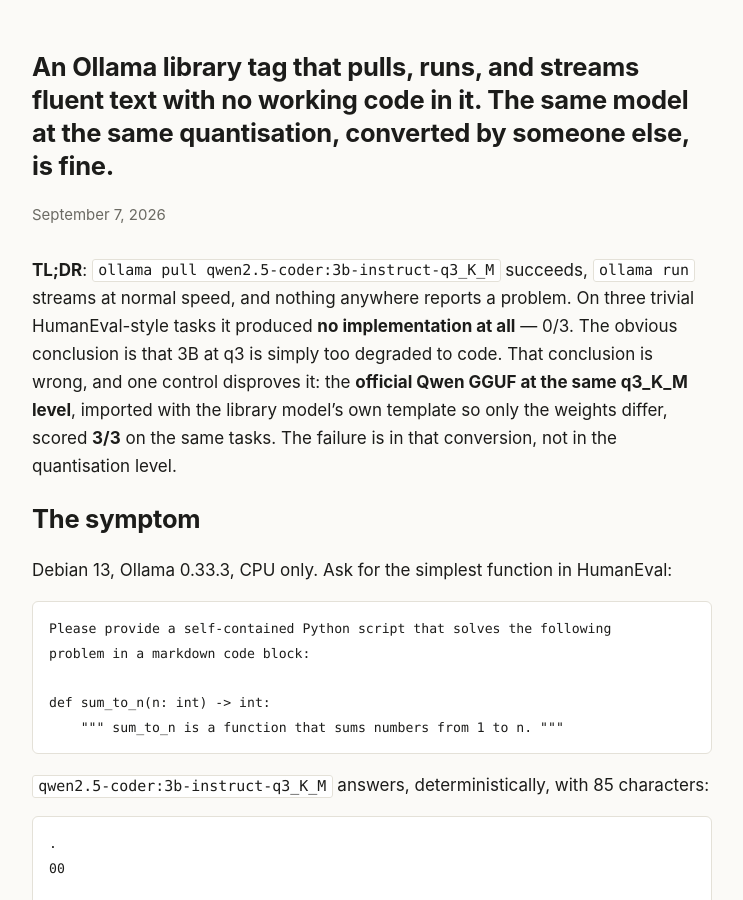
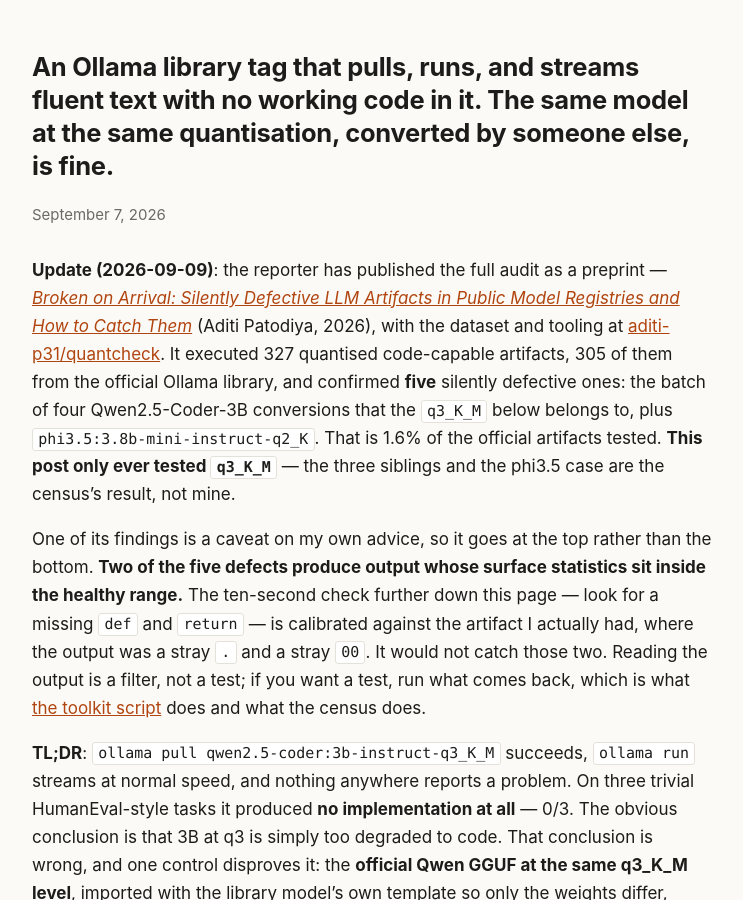
Before and after one commit to mitoyosh/homelab-postmortem, a Jekyll site: the page built from _posts/2026-09-07-ollama-library-quant-is-broken-not-the-quant-level.md, in a window 1280 px wide and 900 px high, scrolled down 224 px. Shown: the whole window, without its empty margins (268-1011 px from the left). Built offline with Jekyll 4.4.1, drawn with Linux system fonts in a browser that asks for light colours; some of the changed text lies outside the part shown.

Commit message:
Ollama quant post: update with the upstream preprint, and correct the ten-second check
arXiv:2609.05881 confirms the four Qwen conversions and the phi3.5 case
this post explicitly left unverified. Two of the five defects emit output
whose surface statistics look healthy, so the 'no def, no return' check
published here is a filter, not a test, and now says so.

Co-Authored-By: Claude Opus 5 <noreply@anthropic.com>

````diff
--- a/_posts/2026-09-07-ollama-library-quant-is-broken-not-the-quant-level.md
+++ b/_posts/2026-09-07-ollama-library-quant-is-broken-not-the-quant-level.md
@@ -5,6 +5,27 @@ excerpt: "qwen2.5-coder:3b-instruct-q3_K_M downloads cleanly, loads at normal sp
 devto_title: "An Ollama tag that pulls and runs and has no working code in it. The same model at the same quantisation, elsewhere, is fine."
 devto_tags: ai, ollama, llm, devops
 ---
+
+**Update (2026-09-09)**: the reporter has published the full audit as a
+preprint — [*Broken on Arrival: Silently Defective LLM Artifacts in Public Model
+Registries and How to Catch Them*](https://arxiv.org/abs/2609.05881) (Aditi
+Patodiya, 2026), with the dataset and tooling at
+[aditi-p31/quantcheck](https://github.com/aditi-p31/quantcheck). It executed 327
+quantised code-capable artifacts, 305 of them from the official Ollama library,
+and confirmed **five** silently defective ones: the batch of four
+Qwen2.5-Coder-3B conversions that the `q3_K_M` below belongs to, plus
+`phi3.5:3.8b-mini-instruct-q2_K`. That is 1.6% of the official artifacts tested.
+**This post only ever tested `q3_K_M`** — the three siblings and the phi3.5 case
+are the census's result, not mine.
+
+One of its findings is a caveat on my own advice, so it goes at the top rather
+than the bottom. **Two of the five defects produce output whose surface
+statistics sit inside the healthy range.** The ten-second check further down
+this page — look for a missing `def` and `return` — is calibrated against the
+artifact I actually had, where the output was a stray `.` and a stray `00`. It
+would not catch those two. Reading the output is a filter, not a test; if you
+want a test, run what comes back, which is what [the toolkit
+script](https://homelabpostmortem.com/toolkit/) does and what the census does.
 
 **TL;DR**: `ollama pull qwen2.5-coder:3b-instruct-q3_K_M` succeeds, `ollama run` streams at normal speed, and nothing anywhere reports a problem. On three trivial HumanEval-style tasks it produced **no implementation at all** — 0/3. The obvious conclusion is that 3B at q3 is simply too degraded to code. That conclusion is wrong, and one control disproves it: the **official Qwen GGUF at the same q3_K_M level**, imported with the library model's own template so only the weights differ, scored **3/3** on the same tasks. The failure is in that conversion, not in the quantisation level.
 
@@ -170,7 +191,14 @@ curl -s http://127.0.0.1:11434/api/generate -d '{
 ```
 
 If what comes back has no `def` and no `return` in it, you have this. It takes
-about ten seconds and it is the only signal you are going to get.
+about ten seconds.
+
+**It is a filter, not a test.** It catches the shape of failure I had, where
+there was nothing resembling code in the response at all. It does not catch a
+defective artifact that emits a plausible-looking function which does not work
+— and per the census in the update at the top, two of the five confirmed
+defects are exactly that. The only check that separates them is to paste the
+returned block into a file and run it against assertions you wrote yourself.
 
 ## The generalisable habit
 
````
